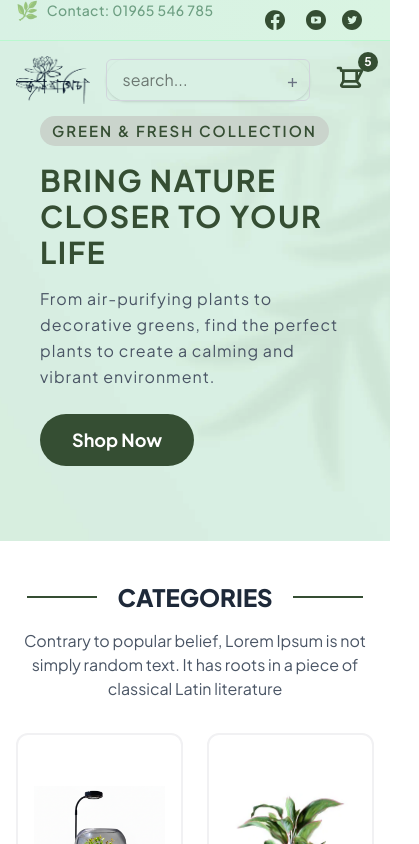
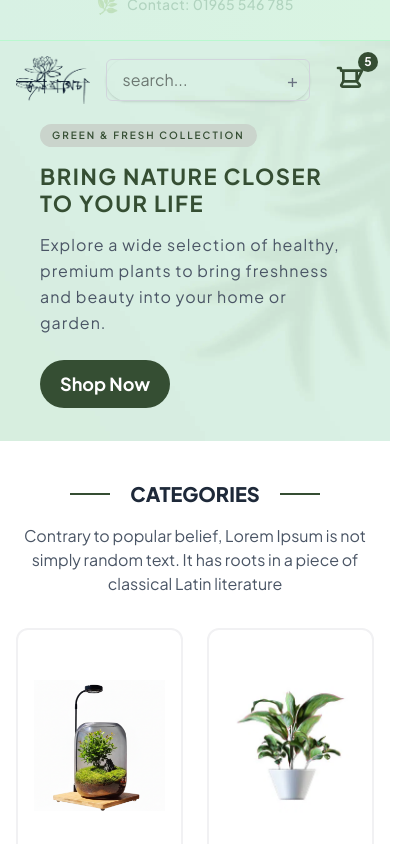
Before and after one commit to IbrahimGazi2022/Jol-Bagicha, a React (Vite) app: page / in a window 390 px wide. Shown: the top 844 px of the page, 419 px wide, since content can reach past the window. Built offline with nearby package versions, Linux system fonts and the light colour scheme.

Commit message:
Fixed Responsive issues

```diff
--- a/src/components/AnnouncementBar/AnnouncementBar.tsx
+++ b/src/components/AnnouncementBar/AnnouncementBar.tsx
@@ -7,7 +7,6 @@ const AnnouncementBar = () => {
         "Opening Hours: 9 AM - 6 PM",
         "Contact: 01965 546 785",
         "Email: jolbagicha@gmail.com",
-        "Hello Everyone! Get 25% Off All Products Today!"
     ];
 
     const [currLine, setCurrLine] = useState<number>(0);
@@ -24,7 +23,7 @@ const AnnouncementBar = () => {
 
     return (
         <div className="w-full bg-gradient-to-r from-[#d8f1e4] to-[#d9f4e2] flex justify-start overflow-hidden border-b border-green-200">
-            <div className="w-[1480px] px-4 md:px-6 lg:px-8 h-10 md:h-12 lg:h-10 flex items-center justify-between relative mx-auto">
+            <div className="w-[1480px] px-4 md:px-6 lg:px-8 h-10 md:h-12 lg:h-10 flex items-center justify-center md:justify-between relative mx-auto">
                 <AnimatePresence mode="wait">
                     <motion.div
                         key={currLine}
@@ -32,7 +31,7 @@ const AnnouncementBar = () => {
                         animate={{ opacity: 1, y: 0 }}
                         exit={{ opacity: 0, y: 20 }}
                         transition={{ duration: 0.5 }}
-                        className="text-center md:text-left text-sm md:text-base lg:text-md font-medium text-green-900 tracking-wide md:tracking-wider flex items-center md:justify-start capitalize"
+                        className="text-center md:text-left text-sm md:text-base lg:text-md font-medium text-green-900 tracking-wide md:tracking-wider flex items-center justify-center md:justify-start capitalize"
                     >
                         <span className="mr-2 md:mr-1.5 text-lg md:text-xl lg:text-xl">🌿</span>
                         {lines[currLine]}
@@ -40,7 +39,7 @@ const AnnouncementBar = () => {
                 </AnimatePresence>
 
                 {/* Social Icons */}
-                <div className="flex items-center space-x-4 absolute right-7">
+                <div className="hidden md:flex items-center space-x-4 absolute right-7">
 
                     {/* Facebook */}
                     <a href="https://facebook.com" target="_blank" rel="noopener noreferrer">
--- a/src/components/Slider/Slider.tsx
+++ b/src/components/Slider/Slider.tsx
@@ -15,7 +15,7 @@ const Slider = () => {
         {
             title: "GREEN & FRESH COLLECTION",
             heading: "BRING NATURE CLOSER TO YOUR LIFE",
-            description: "From air-purifying plants to decorative greens, find the perfect plants to create a calming and vibrant environment.",
+            description: "Explore a wide selection of healthy, premium plants to bring freshness and beauty into your home or garden.",
             buttonText: "Shop Now",
             image: "/images/slider/2.webp",
         },
@@ -39,7 +39,7 @@ const Slider = () => {
     };
 
     return (
-        <div className="relative w-full h-[500px] md:h-[700px] lg:h-[800px] overflow-hidden">
+        <div className="relative w-full h-[500px] md:h-[700px] lg:h-[800px] overflow-hidden slider-height">
             <Navbar />
             {/* Background Image */}
             <div
@@ -59,16 +59,16 @@ const Slider = () => {
                                     }`}
                             >
                                 <div className="max-w-2xl bg-opacity-90 p-6 md:p-8">
-                                    <h3 className="inline-block bg-[#CAD4CC] text-[var(--main-text-color)] px-3 py-1 text-[15px] mb-4 font-semibold tracking-[2px] rounded-full">
+                                    <h3 className="inline-block bg-[#CAD4CC] text-[var(--main-text-color)] px-3 py-1 text-[15px] mb-4 font-semibold tracking-[2px] rounded-full heading">
                                         {slide.title}
                                     </h3>
-                                    <h1 className="text-3xl md:text-4xl lg:text-5xl font-bold text-[var(--main-text-color)] mb-4 tracking-[1.5px] leading-[1.2]">
+                                    <h1 className="text-3xl md:text-4xl lg:text-5xl font-bold text-[var(--main-text-color)] mb-4 tracking-[1.5px] leading-[1.2] title">
                                         {slide.heading}
                                     </h1>
                                     <p className="text-gray-600 text-base md:text-lg mb-6 leading-relaxed tracking-[1px]">
                                         {slide.description}
                                     </p>
-                                    <button className="bg-[#354E33] text-white font-bold py-3 px-8 rounded-full text-lg transition-colors duration-300">
+                                    <button className="bg-[#354E33] text-white font-bold py-3 px-8 rounded-full text-lg transition-colors duration-300 mobile-button">
                                         {slide.buttonText}
                                     </button>
                                 </div>
--- a/src/index.css
+++ b/src/index.css
@@ -46,3 +46,37 @@ body {
   left: 100%;
   margin-left: 20px;
 }
+
+@media (min-width: 320px) and (max-width: 639px) {
+  /* slider section */
+  .heading {
+    margin-top: 50px;
+    font-size: 10px;
+  }
+  .title {
+    font-size: 22px;
+  }
+  .mobile-button {
+    padding: 10px 20px;
+  }
+  .slider-height {
+    height: 400px;
+  }
+
+  /* discount section */
+  .section-title {
+    font-size: 20px;
+  }
+
+  .section-title::before,
+.section-title::after {
+  content: "";
+  position: absolute;
+  top: 50%;
+  width: 40px;
+  height: 2px;
+  background-color: #354E33;
+  transform: translateY(-50%);
+}
+
+}
--- /dev/null
+++ b/tailwind.config.ts
@@ -0,0 +1,17 @@
+// tailwind.config.ts
+import type { Config } from 'tailwindcss'
+
+const config: Config = {
+  content: [
+    './src/**/*.{js,ts,jsx,tsx,mdx}',
+  ],
+  theme: {
+    extend: {
+      screens: {
+        'xs': '360px', // This will add the 'xs' breakpoint to the existing ones
+      },
+    },
+  },
+  plugins: [],
+}
+export default config
```
